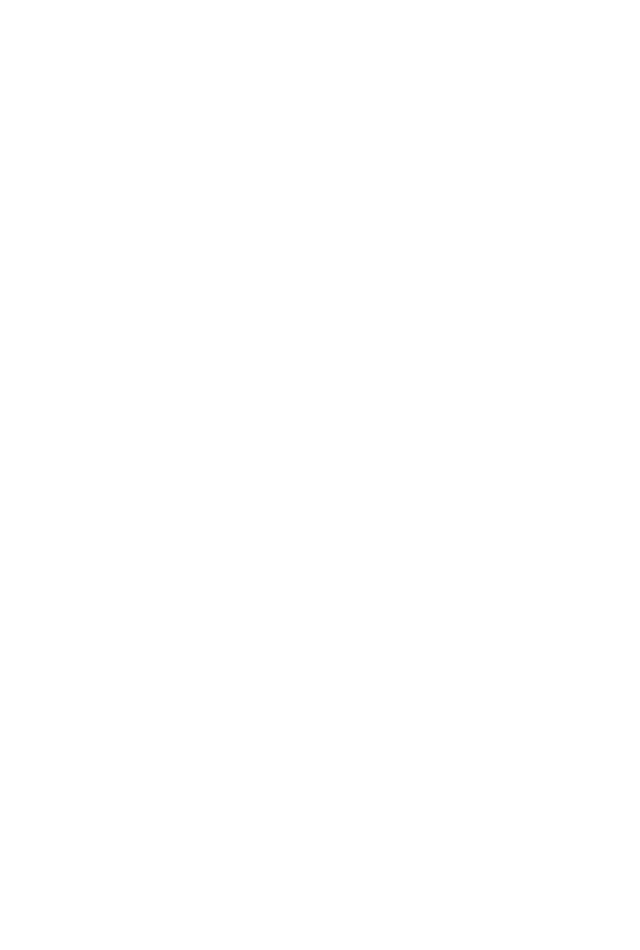
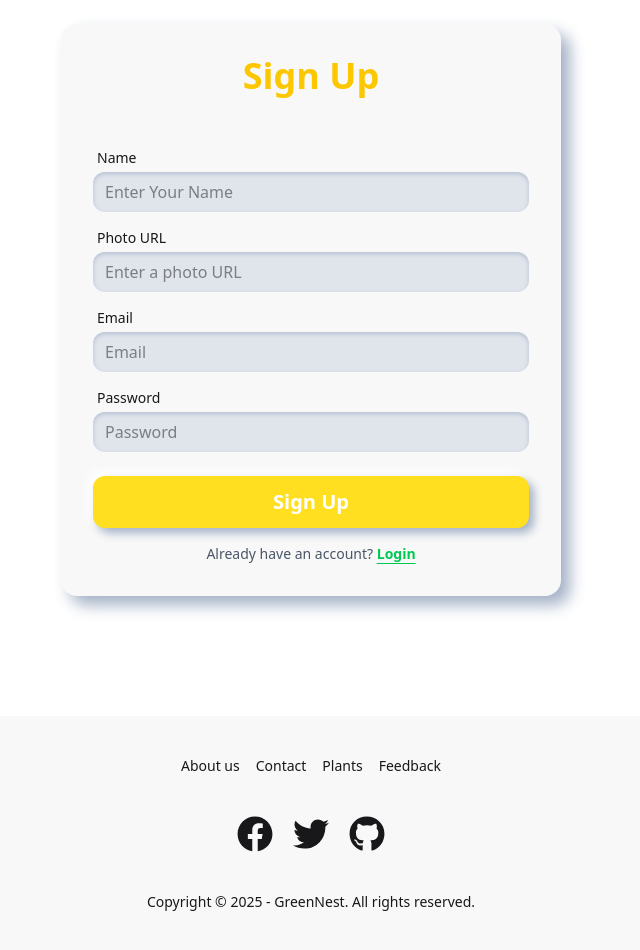
Before and after one commit to AI-Akash11/Green-Nest, a React (Vite) app: page /auth/signup in a window 1280 px wide. Shown: the part 160-1110 px from the top of the page, without its empty margins (329-969 px from the left). Before the commit the page ends 800 px from the top, so only its background shows below. Built offline with nearby package versions, Linux system fonts and the light colour scheme.

Commit message:
added signup page

```diff
--- a/src/components/Footer.jsx
+++ b/src/components/Footer.jsx
@@ -1,11 +1,36 @@
-import React from 'react';
+import React from "react";
+import { FaFacebook, FaGithub, FaTwitter } from "react-icons/fa";
 
 const Footer = () => {
-    return (
-        <div>
-            Footer
+  return (
+    <footer className="footer footer-horizontal footer-center bg-base-200 text-base-content rounded p-10">
+      <nav className="grid grid-flow-col gap-4">
+        <a className="link link-hover">About us</a>
+        <a className="link link-hover">Contact</a>
+        <a className="link link-hover">Plants</a>
+        <a className="link link-hover">Feedback</a>
+      </nav>
+      <nav>
+        <div className="grid grid-flow-col gap-5">
+          <a>
+            <FaFacebook className="text-4xl"></FaFacebook>
+          </a>
+          <a>
+            <FaTwitter className="text-4xl"></FaTwitter>
+          </a>
+          <a>
+            <FaGithub className="text-4xl"></FaGithub>
+          </a>
         </div>
-    );
+      </nav>
+      <aside>
+        <p>
+          Copyright © {new Date().getFullYear()} - GreenNest. All rights
+          reserved.
+        </p>
+      </aside>
+    </footer>
+  );
 };
 
 export default Footer;
--- a/src/layouts/AuthLayout.jsx
+++ b/src/layouts/AuthLayout.jsx
@@ -1,10 +1,14 @@
 import React from 'react';
 import { Outlet } from 'react-router';
+import Navbar from '../components/Navbar';
+import Footer from '../components/Footer';
 
 const AuthLayout = () => {
     return (
         <div>
+            <Navbar></Navbar>
             <Outlet></Outlet>
+            <Footer></Footer>
         </div>
     );
 };
--- a/src/pages/Login.jsx
+++ b/src/pages/Login.jsx
@@ -5,17 +5,21 @@
 const Login = () => {
   const [eye, setEye] = useState(true);
   return (
-    <div className="min-h-screen flex justify-center items-center bg-[#e0e5ec]">
-      <div className="bg-[#e0e5ec] p-8 rounded-2xl shadow-[9px_9px_16px_#a3b1c6,-9px_-9px_16px_#ffffff] w-[400px] md:w-[500px]">
-        <h2 className="text-center text-4xl font-semibold mb-15">Login</h2>
+    <div className="py-40 flex justify-center items-center bg-base-100">
+      <div className="bg-base-200 p-8 rounded-2xl shadow-[9px_9px_16px_#a3b1c6,-9px_-9px_16px_#ffffff] w-[400px] md:w-[500px]">
+        <h2 className="text-center text-green-400 text-4xl font-bold mb-10">Login</h2>
 
-        <form className="flex flex-col gap-4 relative">
+        <form className="flex flex-col gap-1 relative">
+
+          <label className="text-sm  mt-3 ml-1">Email</label>
           <input
             type="email"
             name="email"
             placeholder="Email"
             className="px-3 py-2 rounded-xl bg-[#e0e5ec] shadow-inner shadow-[#a3b1c6]/70 outline-none"
           />
+
+          <label className="text-sm  mt-3 ml-1">Password</label>
           <input
             type={eye ? "password" : "text"}
             name="password"
@@ -27,20 +31,26 @@
             onClick={() => {
               setEye(!eye);
             }}
-            className="absolute right-4 top-17 text-xl cursor-pointer"
+            className="absolute right-4 top-[125px] text-xl cursor-pointer"
           >
             {eye ? <FaEyeSlash></FaEyeSlash> : <FaEye></FaEye>}
           </div>
 
+          <div className="text-center mt-4 text-gray-600 text-sm">
+          Forgot your password?
+        </div>
+
           <button
           type="submit"
-          className="mt-8 w-full py-3 rounded-xl bg-[#e0e5ec] shadow-[5px_5px_10px_#a3b1c6,-5px_-5px_10px_#ffffff] font-semibold hover:bg-[#d1d9e6] transition">
+          className="mt-2 w-full py-3 rounded-xl bg-green-400 shadow-[5px_5px_10px_#a3b1c6,-5px_-5px_10px_#ffffff] font-bold hover:bg-green-500 transition text-xl text-white">
             Login
           </button>
         </form>
 
         <div className="text-center mt-4 text-gray-600 text-sm">
-          Forgot your password?
+          Dont have an account? <Link
+          to={'/auth/signup'}
+          className="text-yellow-400 font-semibold underline underline-offset-4">Sign In</Link>
         </div>
       </div>
     </div>
--- a/src/pages/Signup.jsx
+++ b/src/pages/Signup.jsx
@@ -1,11 +1,65 @@
-import React from 'react';
+import React from "react";
+import { Link } from "react-router";
 
 const Signup = () => {
-    return (
-        <div>
-            Signup
+  return (
+    <div className="py-30 flex justify-center items-center bg-base-100">
+      <div className="bg-base-200 p-8 rounded-2xl shadow-[9px_9px_16px_#a3b1c6,-9px_-9px_16px_#ffffff] w-[400px] md:w-[500px]">
+        <h2 className="text-center text-4xl text-yellow-400 font-bold mb-10">Sign Up</h2>
+
+        <form className="flex flex-col gap-1 relative">
+          <label className="text-sm  mt-3 ml-1">Name</label>
+          <input
+            type="text"
+            name="name"
+            placeholder="Enter Your Name"
+            className="px-3 py-2 rounded-xl bg-[#e0e5ec] shadow-inner shadow-[#a3b1c6]/70 outline-none"
+          />
+
+          <label className="text-sm  mt-3 ml-1">Photo URL</label>
+          <input
+            type="text"
+            name="photo"
+            placeholder="Enter a photo URL"
+            className="px-3 py-2 rounded-xl bg-[#e0e5ec] shadow-inner shadow-[#a3b1c6]/70 outline-none"
+          />
+
+          <label className="text-sm  mt-3 ml-1">Email</label>
+          <input
+            type="email"
+            name="email"
+            placeholder="Email"
+            className="px-3 py-2 rounded-xl bg-[#e0e5ec] shadow-inner shadow-[#a3b1c6]/70 outline-none"
+          />
+
+          <label className="text-sm  mt-3 ml-1">Password</label>
+          <input
+            type="text"
+            name="password"
+            placeholder="Password"
+            className="px-3 py-2 rounded-xl bg-[#e0e5ec] shadow-inner shadow-[#a3b1c6]/70 outline-none"
+          />
+
+          <button
+            type="submit"
+            className="mt-5 w-full py-3 rounded-xl bg-yellow-300 shadow-[5px_5px_10px_#a3b1c6,-5px_-5px_10px_#ffffff] font-bold hover:bg-yellow-500 transition text-xl text-white"
+          >
+            Sign Up
+          </button>
+        </form>
+
+        <div className="text-center mt-4 text-gray-600 text-sm">
+          Already have an account?{" "}
+          <Link
+            to={"/auth/login"}
+            className="text-green-500 font-semibold underline underline-offset-4"
+          >
+            Login
+          </Link>
         </div>
-    );
+      </div>
+    </div>
+  );
 };
 
 export default Signup;
```
